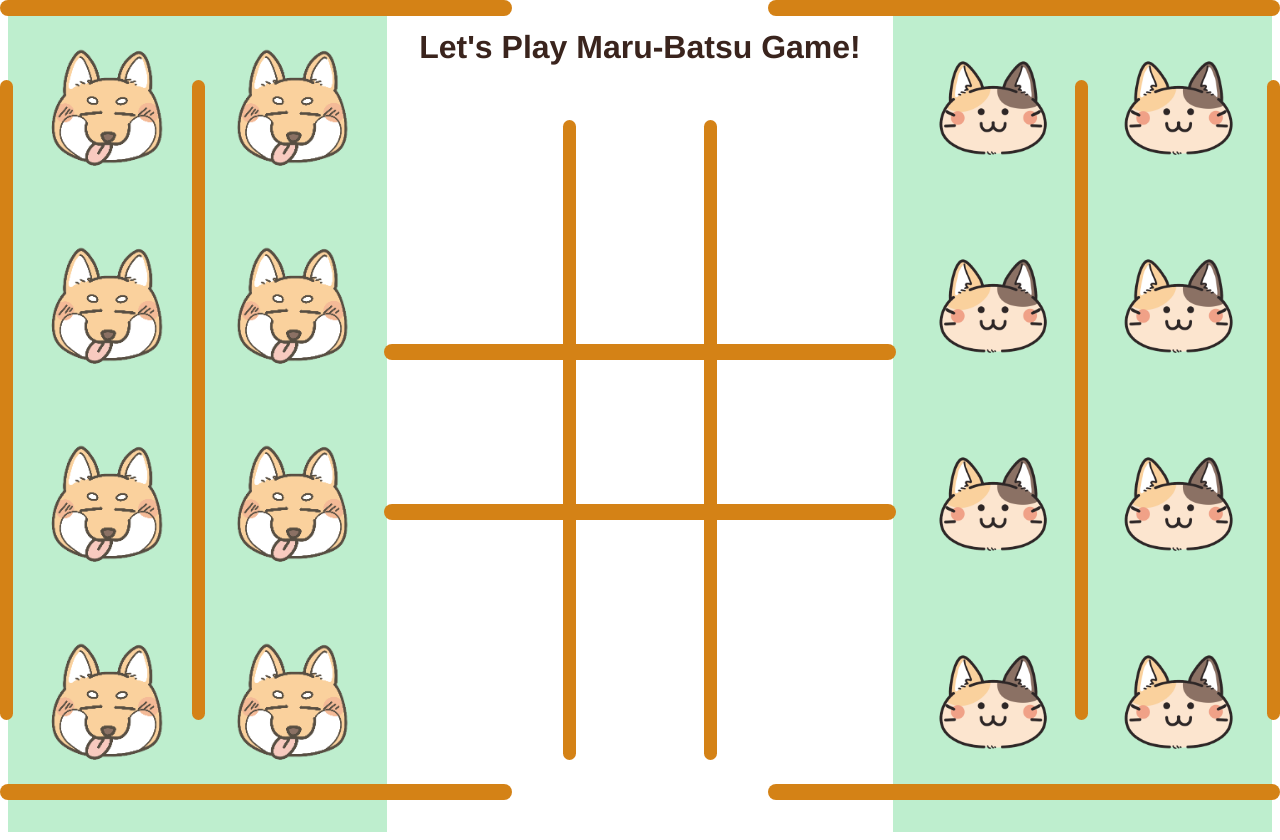
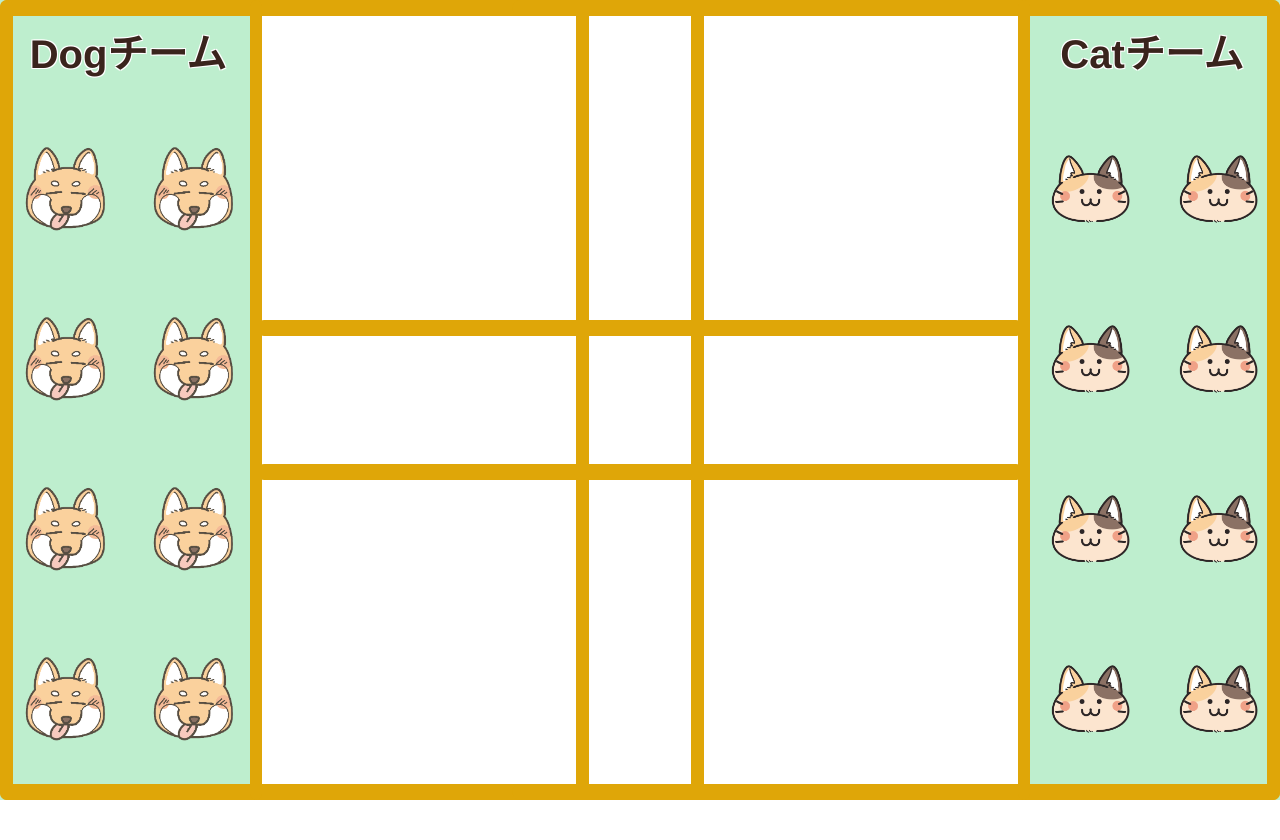
Before and after one commit to uma9801/maru-batsu-game, a plain HTML site: page index.html in a window 1280 px wide. After the commit the page ends 800 px from the top, so only its background shows below. Drawn offline with Linux system fonts and the light colour scheme.

Commit message:
Updata game lines

```diff
--- a/index.html
+++ b/index.html
@@ -10,7 +10,8 @@
     </head>
     <body>
         <div id="game-page">
-            <h1>Let's Play Maru-Batsu Game!</h1>
+            <h1 id="left-title" class="title">Dogチーム</h1>
+            <h1 id="right-title" class="title">Catチーム</h1>
             <div id="left-container" class="container">
                 <div class="item-holder">
                     <img class="item" alt="item" id="item1" src="./images/dog.png" />
--- a/style.css
+++ b/style.css
@@ -1,5 +1,7 @@
 body {
     font-family: helvetica, arial, sans-serif;
+    /* デフォルトで上部に設定されているマージンを削除 */
+    margin: 0;
 }
 
 h1 {
@@ -9,11 +11,35 @@ h1 {
 
 #game-page {
     display: grid;
-    grid-template-columns: 30% 1fr 30%;
-    grid-template-rows: 40px 98vh;
+    grid-template-columns: 20% 1fr 20%;
+    grid-template-rows: 10vh 90vh;
     grid-template-areas:
-        "left header right"
+        "l_team main r_team"
         "left main right";
+}
+
+.title {
+    background-color: #beeece;
+    font-size: 2.5rem;
+    display: flex;
+    align-items: flex-end;
+    justify-content: center;
+    margin: 0;
+    padding: 0;
+    width: 100%;
+    height: 100%;
+    /* テキストの縁取り */
+    text-shadow:
+        1px 1px 0 white,
+        -1px -1px 0 white,
+        1px -1px 0 white,
+        -1px 1px 0 white;
+}
+#left-title {
+    grid-area: l_team;
+}
+#right-title {
+    grid-area: r_team;
 }
 
 #left-container {
@@ -34,9 +60,7 @@ h1 {
     display: grid;
     grid-template-columns: repeat(2, 1fr); /* 2列 */
     /* 4行を game-page の高さに合わせるため、各行の高さを計算して指定 */
-    grid-template-rows: repeat(4, calc(95vh / 4));
-    gap: 8px;
-    padding: 8px;
+    grid-template-rows: repeat(4, calc(85vh / 4));
     box-sizing: border-box;
 }
 
@@ -50,7 +74,7 @@ h1 {
 
 .item {
     position: absolute; /* 変更: top/left で直接動かせるようにする */
-    top: 0;
+    top: 15%;
     left: 0;
     width: 100%;
     height: 100%;
@@ -66,45 +90,45 @@ h1 {
 }
 #line-top {
     height: 2%;
-    width: 40%;
-    background: #d48216;
+    width: 60%;
+    background: #dfa608;
     border-radius: 1rem;
     position: absolute;
-    bottom: 55%;
-    left: 30%;
+    top: 40%;
+    left: 20%;
 }
 #line-end {
     height: 2%;
-    width: 40%;
-    background: #d48216;
+    width: 60%;
+    background: #dfa608;
     border-radius: 1rem;
     position: absolute;
-    bottom: 35%;
-    left: 30%;
+        bottom: 40%;
+    left: 20%;
 }
 #line-left {
-    height: 80%;
+    height: 100%;
     width: 1%;
-    background: #d48216;
+    background: #dfa608;
     border-radius: 1rem;
     position: absolute;
-    bottom: 5%;
-    left: 44%;
+    bottom: 0%;
+    left: 45%;
 }
 #line-right {
-    height: 80%;
+    height: 100%;
     width: 1%;
-    background: #d48216;
+    background: #dfa608;
     border-radius: 1rem;
     position: absolute;
-    bottom: 5%;
-    left: 55%;
+    bottom: 0%;
+    right: 45%;
 }
 
 #line-horizontal-1 {
     height: 2%;
-    width: 40%;
-    background: #d48216;
+    width: 60%;
+    background: #dfa608;
     border-radius: 1rem;
     position: absolute;
     top : 0%;
@@ -112,17 +136,17 @@ h1 {
 }
 #line-horizontal-2 {
     height: 2%;
-    width: 40%;
-    background: #d48216;
+    width: 60%;
+    background: #dfa608;
     border-radius: 1rem;
     position: absolute;
     top: 0%;
-    left: 60%;
+    right: 0%;
 }
 #line-horizontal-3 {
     height: 2%;
-    width: 40%;
-    background: #d48216;
+    width: 60%;
+    background: #dfa608;
     border-radius: 1rem;
     position: absolute;
     bottom: 0%;
@@ -130,46 +154,44 @@ h1 {
 }
 #line-horizontal-4 {
     height: 2%;
-    width: 40%;
-    background: #d48216;
+    width: 60%;
+    background: #dfa608;
     border-radius: 1rem;
     position: absolute;
     bottom: 0%;
-    left: 60%;
+    right: 0%;
 }
 #line-vertical-1 {
-    height: 80%;
+    height: 100%;
     width: 1%;
-    background: #d48216;
+    background: #dfa608;
     border-radius: 1rem;
     position: absolute;
-    top: 10%;
+    top: 0%;
     left: 0%;
 }
 #line-vertical-2 {
-    height: 80%;
+    height: 100%;
     width: 1%;
-    background: #d48216;
+    background: #dfa608;
     border-radius: 1rem;
     position: absolute;
-    top: 10%;
-    left: 15%;
+    top: 0%;
+    left: 19.5%;
 }
 #line-vertical-3 {
-    height: 80%;
+    height: 100%;
     width: 1%;
-    background: #d48216;
+    background: #dfa608;
     border-radius: 1rem;
     position: absolute;
-    top: 10%;
-    right: 15%;
+    right: 19.5%;
 }
 #line-vertical-4 {
-    height: 80%;
+    height: 100%;
     width: 1%;
-    background: #d48216;
+    background: #dfa608;
     border-radius: 1rem;
     position: absolute;
-    top: 10%;
     right: 0%;
 }
```
Also changed, not shown: 1 other file.
